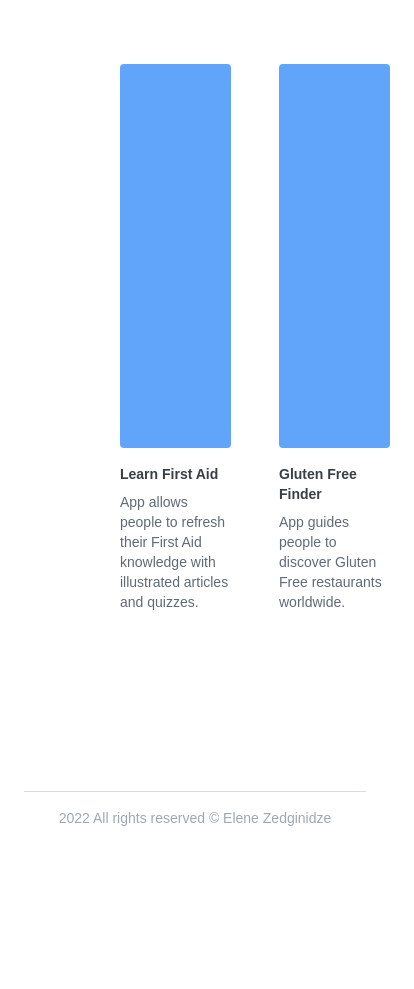
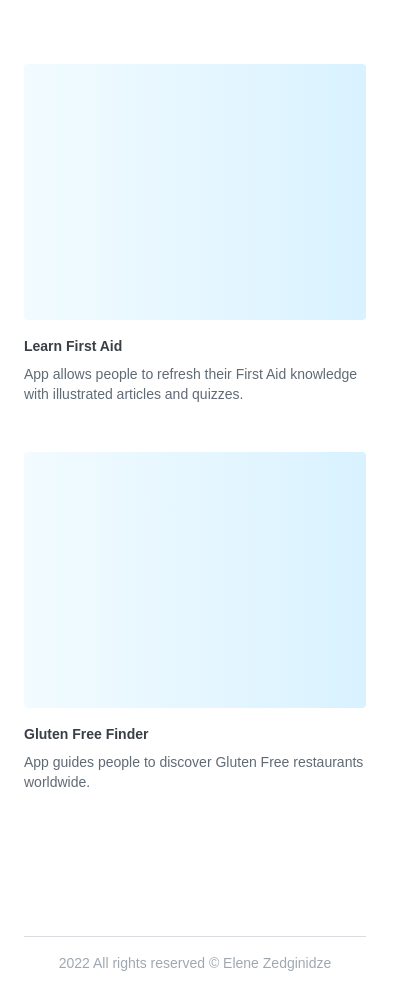
Before and after one commit to lelezedg/my-portfolio, a Next.js app: page / in a window 390 px wide. Shown: the whole page, 414 px wide, since content can reach past the window. Before the commit the page ends 844 px from the top, so only its background shows below. Built offline with nearby package versions, Linux system fonts and the light colour scheme.

Commit message:
fix: card gradient

```diff
--- a/components/Card.tsx
+++ b/components/Card.tsx
@@ -7,8 +7,8 @@ type TCard = {
 
 export const Card = ({ title, subtitle }: TCard) => {
   return (
-    <div className="w-1/2 flex flex-col mx-6">
-      <div className="bg-blue-400 h-96 mb-4 rounded"></div>
+    <div className="md:w-1/2 flex flex-col mx-6 mb-12">
+      <div className="md:h-96 h-64 mb-4 rounded bg-gradient-to-r from-blue-100 to-blue-200"></div>
       <h1 className="text-sm font-bold text-primary-dark mb-2">{title}</h1>
       <p className="text-sm font-regular text-body">{subtitle}</p>
     </div>
--- a/pages/index.tsx
+++ b/pages/index.tsx
@@ -13,7 +13,7 @@ export default function Home() {
           quality={30}
         /> */}
 
-        <div className="ml-24 -mx-6 flex flex-grow ">
+        <div className="md:ml-24 md:-mx-6 flex flex-grow flex-col md:flex-row">
           <Card
             title="Learn First Aid"
             subtitle="App allows people to refresh their First Aid knowledge with illustrated articles and quizzes."
--- a/tailwind.config.js
+++ b/tailwind.config.js
@@ -11,6 +11,10 @@ module.exports = {
         gray: "#9FA8B1",
         active: "#2C7CED",
         "primary-dark": "#3A3F46",
+        "blue-100": "#F2FBFF",
+        "blue-200": "#D9F2FF",
+        "purple-100": "#F6F2FF",
+        "purple-200": "#E5D9FF",
       },
     },
     container: {
```
